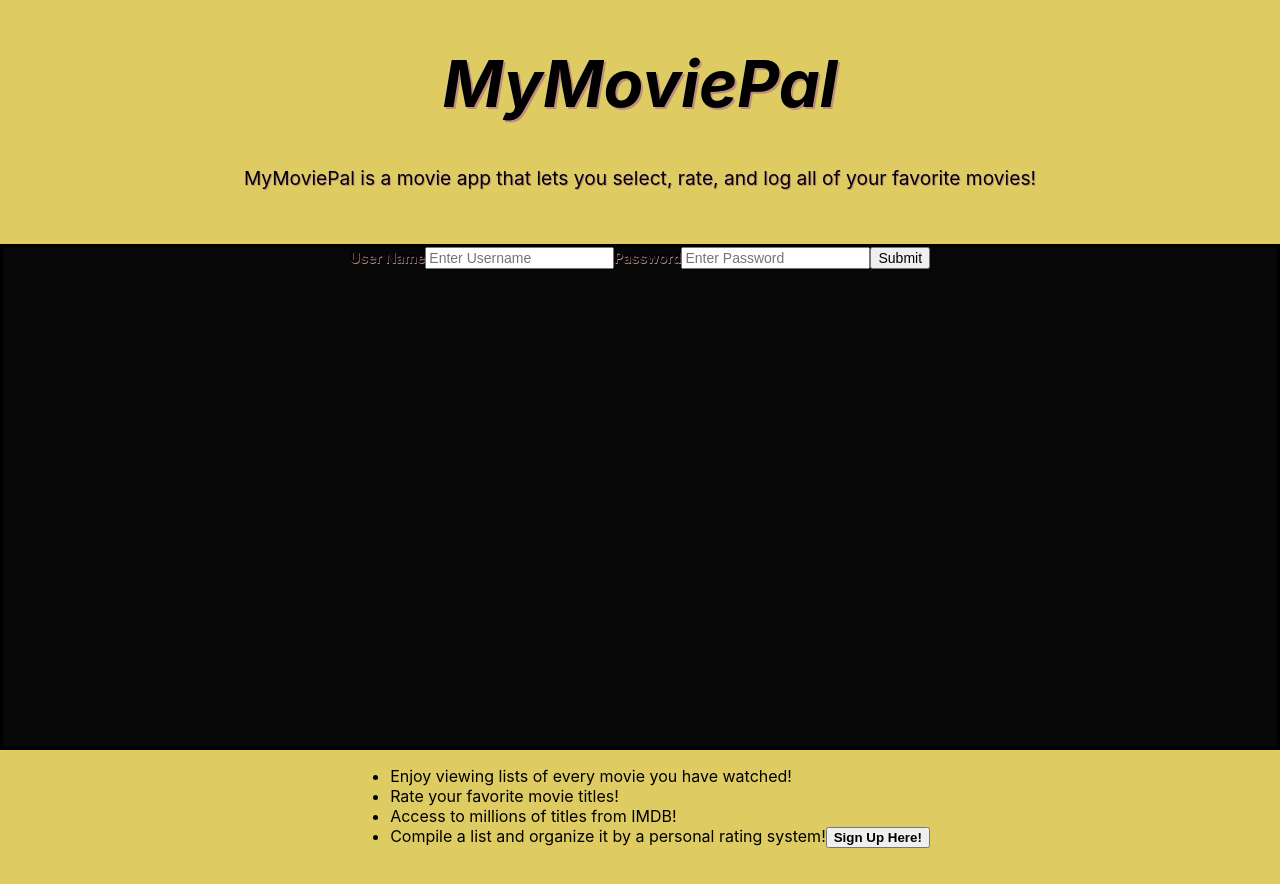
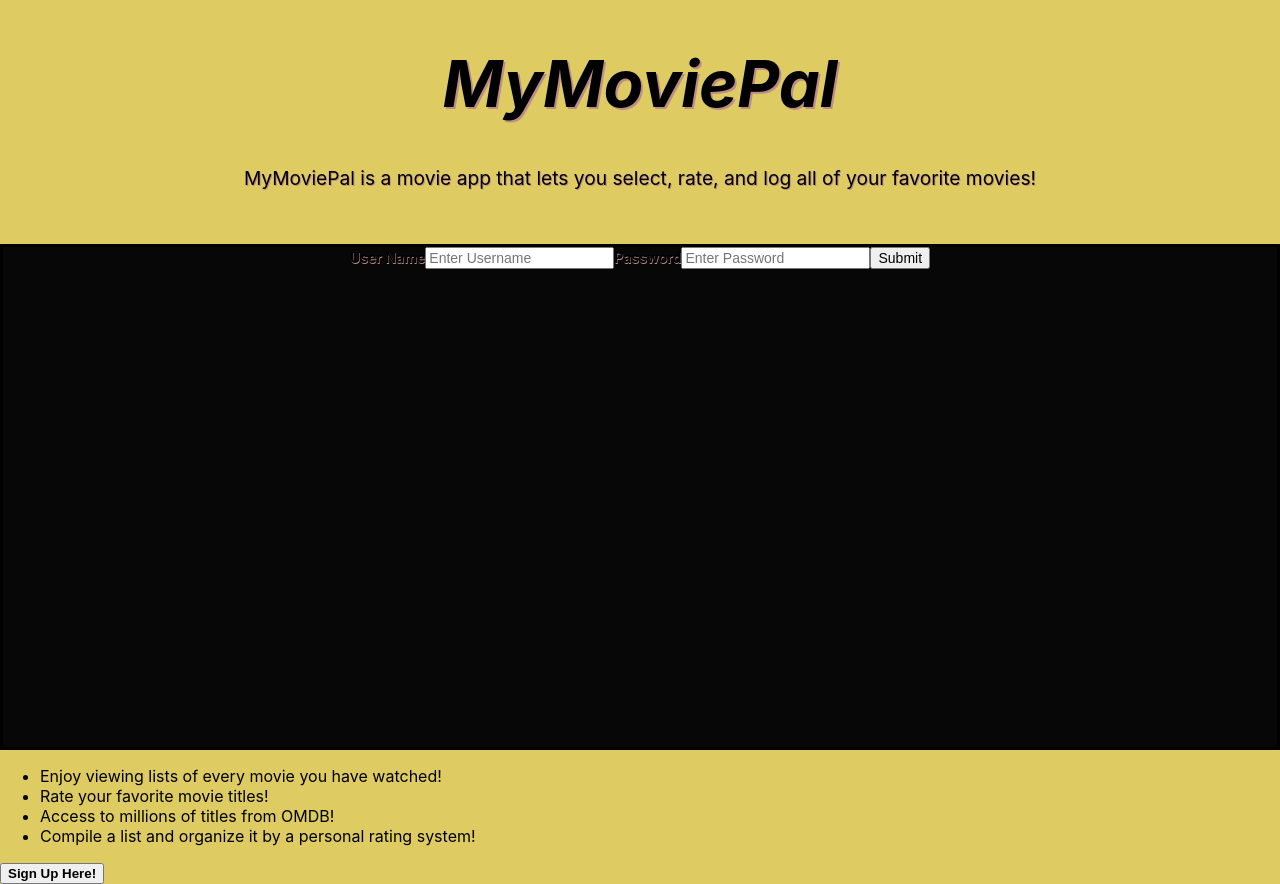
Before and after one commit to Allen-Craig/MyMoviePal, a React (Create React App) app: page / in a window 1280 px wide. Before the commit the page ends 862 px from the top, so only its background shows below. Built offline with nearby package versions, Linux system fonts and the light colour scheme.

Commit message:
Added multiple divs for CSS reasons

```diff
--- a/src/Home.js
+++ b/src/Home.js
@@ -39,14 +39,15 @@ export function Home() {
           </button>
         </div>
       </form>
-      <div class="foot">
+      <div class="foot1">
         <ul>
           <li>Enjoy viewing lists of every movie you have watched!</li>
           <li>Rate your favorite movie titles!</li>
-          <li>Access to millions of titles from IMDB!</li>
+          <li>Access to millions of titles from OMDB!</li>
           <li>Compile a list and organize it by a personal rating system!</li>
         </ul>
-
+      </div>
+      <div class="button1">
         <button className="signUp" onClick={() => navigate("/sign-up")}>
           <b>Sign Up Here!</b>
         </button>
```
